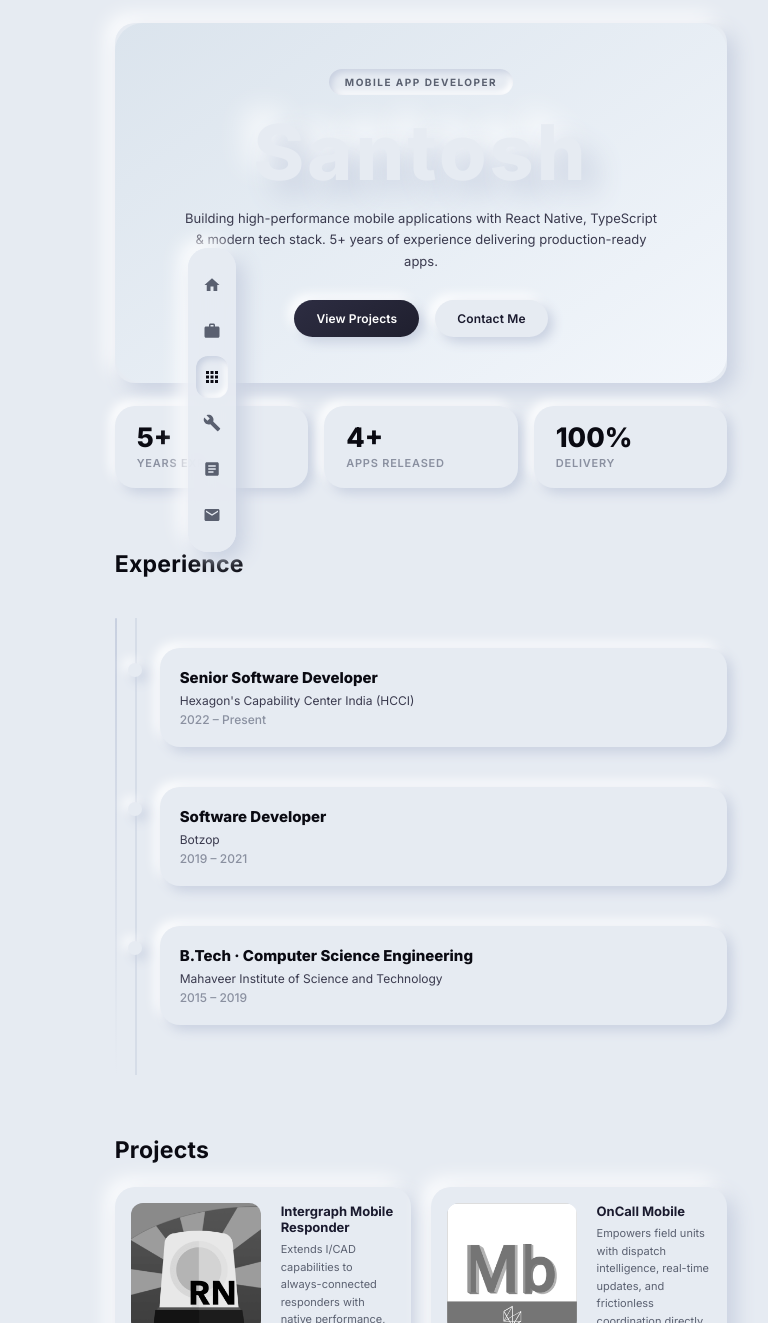
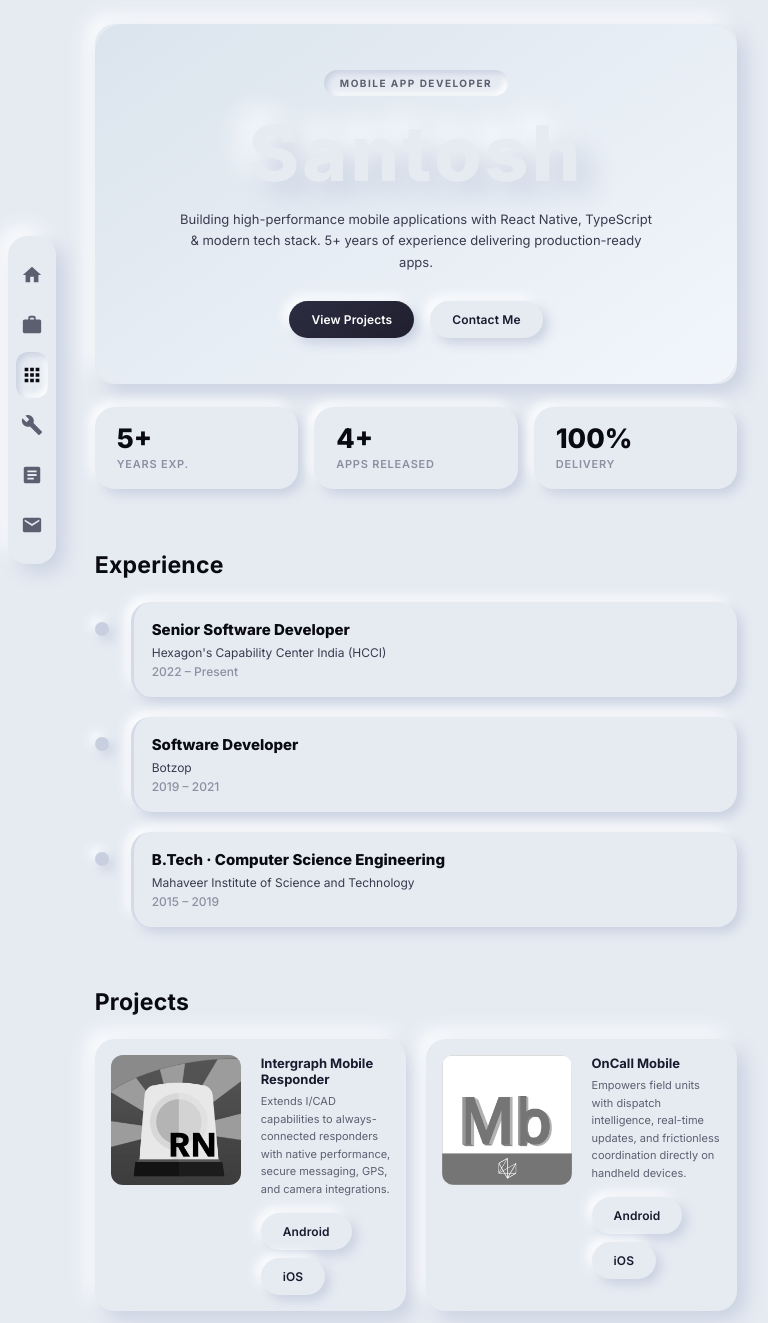
Before and after one commit to santoshP0/MyPortfolio, a React (Vite) app: page / in a window 768 px wide. Shown: the top 1323 px of the page. Built offline with nearby package versions, Linux system fonts and the light colour scheme.

Commit message:
feat: Update sidebar positioning and padding, enhance timeline layout, and adjust nav icon size

```diff
--- a/src/styles/portfolio.css
+++ b/src/styles/portfolio.css
@@ -63,14 +63,14 @@ a {
 .pf-sidebar {
   position: fixed;
   top: 0;
-  left: 180px;
+  left: 0;
   width: var(--sidebar-w);
   height: 100vh;
   z-index: 200;
   display: flex;
   align-items: center;
   justify-content: center;
-  padding: 24px 20px;
+  padding: 24px 16px;
 }
 
 .pf-sidebar-inner {
@@ -143,12 +143,21 @@ a {
   font-weight: 700;
 }
 
+/* ── Nav icon base size ── */
+.pf-nav-icon {
+  font-size: 20px;
+  display: flex;
+  align-items: center;
+  justify-content: center;
+  flex-shrink: 0;
+}
+
 /* ── Main content ── */
 .pf-main {
-  margin-left: calc(var(--sidebar-w) + 40px);
-  width: calc(100% - var(--sidebar-w) - 80px);
+  margin-left: var(--sidebar-w);
+  width: calc(100% - var(--sidebar-w));
   min-height: 100vh;
-  padding: clamp(32px, 4vw, 56px) clamp(20px, 4vw, 40px);
+  padding: clamp(36px, 4vw, 60px) clamp(32px, 5vw, 72px) 80px;
   box-sizing: border-box;
 }
 
@@ -331,92 +340,60 @@ a {
 }
 
 /* ─────────────────────────────────────────
-   EXPERIENCE TIMELINE
+   EXPERIENCE TIMELINE — single column, no lines
 ───────────────────────────────────────── */
 .pf-timeline {
   position: relative;
-  padding-left: 24px;
+  display: flex;
+  flex-direction: column;
+  gap: 20px;
+  max-width: 800px;
 }
 
-.pf-timeline::before {
-  content: '';
-  position: absolute;
-  left: 0;
-  top: 0;
-  bottom: 0;
-  width: 2px;
-  background: linear-gradient(to bottom, var(--shadow-d), var(--bg));
-  border-radius: 2px;
+/* Hide both the decorative line div and any ::before line */
+.pf-timeline-line {
+  display: none;
 }
 
-.pf-timeline {
+/* Both left & right items use the same full-width row layout */
+.pf-timeline-item {
+  display: grid;
+  grid-template-columns: 16px 1fr;
+  gap: 20px;
+  align-items: start;
   position: relative;
-  max-width: 1000px;
-  margin: 40px auto 0;
-  padding: 40px 0;
 }
 
-.pf-timeline-line {
-  position: absolute;
-  left: 50%;
-  top: 0;
-  bottom: 0;
-  width: 2px;
-  background: rgba(200, 208, 224, 0.5);
-  transform: translateX(-50%);
-  display: block;
-}
-
-.pf-timeline-item {
-  position: relative;
-  width: 50%;
-  padding: 10px 40px;
-  box-sizing: border-box;
-  margin-bottom: 20px;
-}
-
-.pf-timeline-item--left {
+.pf-timeline-item--left,
+.pf-timeline-item--right {
+  width: 100%;
   left: 0;
-  text-align: right;
-}
-
-.pf-timeline-item--right {
-  left: 50%;
   text-align: left;
+  padding: 0;
 }
 
 .pf-timeline-dot {
-  position: absolute;
-  top: 25px;
   width: 14px;
   height: 14px;
   border-radius: 50%;
-  background: var(--bg);
+  background: var(--shadow-d);
   box-shadow: var(--nm-raised-sm);
-  z-index: 2;
-}
-
-.pf-timeline-item--left .pf-timeline-dot {
-  right: -7px;
-}
-
-.pf-timeline-item--right .pf-timeline-dot {
-  left: -7px;
+  margin-top: 20px;
+  flex-shrink: 0;
 }
 
 .pf-timeline-card {
   background: var(--bg);
   box-shadow: var(--nm-raised-sm);
   border-radius: var(--radius-md);
-  padding: clamp(20px, 2vw, 24px);
+  padding: clamp(18px, 2vw, 24px);
   transition: transform 0.3s ease;
-  display: inline-block;
-  min-width: 300px;
-  max-width: 100%;
+  border-left: 3px solid rgba(200, 208, 224, 0.6);
+  width: 100%;
 }
 
 .pf-timeline-card:hover {
-  transform: translateY(-5px);
+  transform: translateY(-4px);
 }
 
 .pf-timeline-role {
@@ -799,43 +776,13 @@ a {
   }
 
   .pf-nav-icon {
-    font-size: 18px;
-    display: flex;
-    align-items: center;
-    justify-content: center;
+    font-size: 22px;
   }
 
   .pf-main {
-    margin-left: calc(var(--sidebar-tab) + 20px);
-    width: calc(100% - var(--sidebar-tab) - 30px);
-    padding: clamp(20px, 3vw, 40px) clamp(16px, 4vw, 32px);
-  }
-
-  /* Stack timeline on tablet too */
-  .pf-timeline {
-    padding: 20px 0;
-  }
-
-  .pf-timeline-line {
-    left: 20px;
-    transform: none;
-  }
-
-  .pf-timeline-item {
-    width: 100%;
-    padding: 10px 0 10px 45px;
-    text-align: left;
-    left: 0 !important;
-  }
-
-  .pf-timeline-dot {
-    left: 13px !important;
-    right: auto !important;
-  }
-
-  .pf-timeline-card {
-    min-width: 0;
-    width: 100%;
+    margin-left: var(--sidebar-tab);
+    width: calc(100% - var(--sidebar-tab));
+    padding: clamp(24px, 3vw, 44px) clamp(20px, 4vw, 40px) 80px;
   }
 
   .pf-hero-wrapper {
@@ -959,31 +906,6 @@ a {
 
   .pf-form-row {
     grid-template-columns: 1fr;
-  }
-
-  .pf-timeline {
-    padding: 20px 0;
-  }
-
-  .pf-timeline-line {
-    left: 20px;
-  }
-
-  .pf-timeline-item {
-    width: 100%;
-    padding: 10px 0 10px 45px;
-    text-align: left;
-    left: 0 !important;
-  }
-
-  .pf-timeline-dot {
-    left: 13px !important;
-    right: auto !important;
-  }
-
-  .pf-timeline-card {
-    min-width: 0;
-    width: 100%;
   }
 
   .pf-skills-grid {
```
